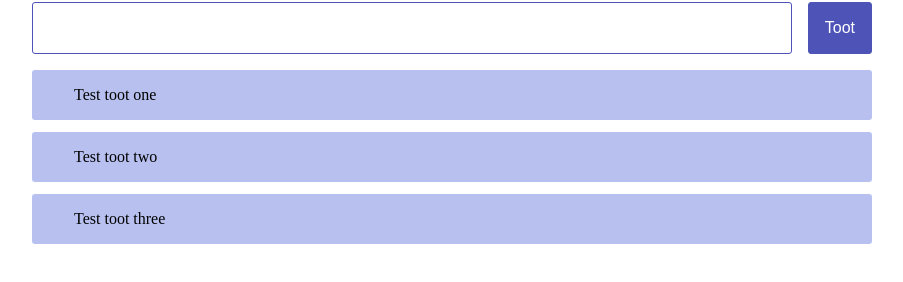
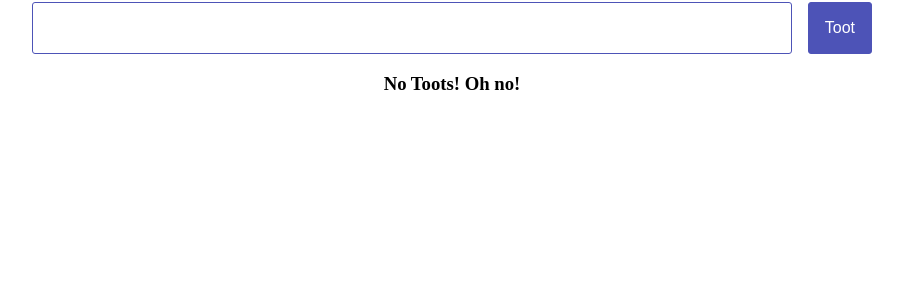
Before and after one commit to DoodlingDev/react-beyond-the-basics, a React (Create React App) app: page / in a window 1280 px wide. Shown: the part 214-496 px from the top of the page, without its empty margins (188-1091 px from the left). Built offline with nearby package versions, Linux system fonts and the light colour scheme.

Commit message:
End of test

```diff
--- a/src/App.js
+++ b/src/App.js
@@ -8,7 +8,21 @@ import "./App.css";
 class App extends Component {
   constructor(props) {
     super(props);
-    this.state = {};
+    this.state = {
+      toots: []
+    };
+  }
+
+  handleSubmit = newToot => {
+    this.setState(oldState => {
+      const newState = {...oldState};
+      newState.toots.push({
+        toot: newToot,
+        timestamp: Date.now(),
+      });
+
+      return newState;
+    });
   }
 
   render() {
@@ -16,8 +30,12 @@ class App extends Component {
       <div className="App">
         <TootHeader />
 
-        <NewToot />
-        <TootFeed />
+        <NewToot
+          handleSubmit={this.handleSubmit}
+        />
+        <TootFeed
+          tootData={this.state.toots}
+        />
       </div>
     );
   }
--- a/src/NewToot.js
+++ b/src/NewToot.js
@@ -2,13 +2,48 @@ import React, { Component } from "react";
 import NewTootInput from "./NewTootInput";
 
 export default class NewToot extends Component {
+  constructor(props) {
+    super(props);
+    this.state = {
+      tootInputValue: "",
+    };
+  }
+
+  updateTootValue = event => {
+    const evt = {...event};
+    this.setState(oldState => {
+      const newState = { ...oldState };
+      newState.tootInputValue = evt.target.value;
+
+      return newState;
+    });
+  };
+
+  clearNewToot = () => {
+    this.setState(oldState => {
+      const newState = {...oldState};
+      newState.tootInputValue = "";
+      return newState;
+    });
+  }
+
+  onSubmit = event => {
+    this.props.handleSubmit(this.state.tootInputValue);
+    this.clearNewToot();
+  };
+
   render() {
     return (
-      <form className="new-toot__form">
-        <NewTootInput />
+      <div className="new-toot__form">
+        <NewTootInput
+          inputValue={this.state.tootInputValue}
+          handleChange={this.updateTootValue}
+        />
 
-        <button className="new-toot__button">Toot</button>
-      </form>
+        <button className="new-toot__button" onClick={this.onSubmit}>
+          Toot
+        </button>
+      </div>
     );
   }
 }
--- a/src/NewTootInput.js
+++ b/src/NewTootInput.js
@@ -1,7 +1,13 @@
 import React from "react";
 
-export default function NewTootInput() {
+export default function NewTootInput({ inputValue, handleChange }) {
   return (
-    <input type="text" className="new-toot__input" maxlength="40" />
+    <input
+      type="text"
+      className="new-toot__input"
+      maxLength="40"
+      value={inputValue}
+      onChange={handleChange}
+    />
   );
 }
--- /dev/null
+++ b/src/NoToots.js
@@ -0,0 +1,7 @@
+import React from "react";
+
+export default function NoToots() {
+  return (
+    <h3>No Toots! Oh no!</h3>
+  );
+}
--- a/src/TootFeed.js
+++ b/src/TootFeed.js
@@ -1,13 +1,31 @@
 import React from "react";
+import NoToots from "./NoToots";
 
-export default function TootFeed() {
+export default function TootFeed({ tootData }) {
+  function reverse(array) {
+    let newArray = [];
+    for (let i = array.length - 1; i >= 0; i--) {
+      newArray.push(array[i]);
+    }
+    return newArray;
+  }
+
   return (
     <ul className="toot-feed">
-      <li className="toot-feed__toot">Test toot one</li>
-
-      <li className="toot-feed__toot">Test toot two</li>
-
-      <li className="toot-feed__toot">Test toot three</li>
+      {tootData.length < 1 ? (
+        <NoToots />
+      ) : (
+        reverse(tootData).map(toot => {
+          return (
+            <li
+              key={`${toot.toot}-${toot.timestamp}`}
+              className="toot-feed__toot"
+            >
+              {toot.toot}
+            </li>
+          );
+        })
+      )}
     </ul>
   );
 }
```
